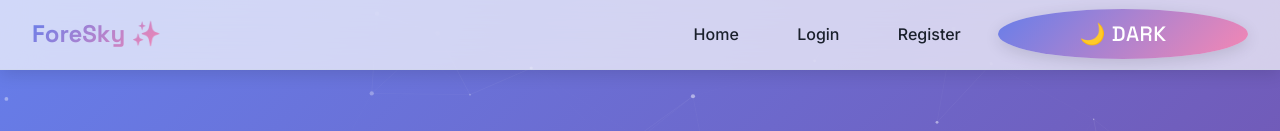
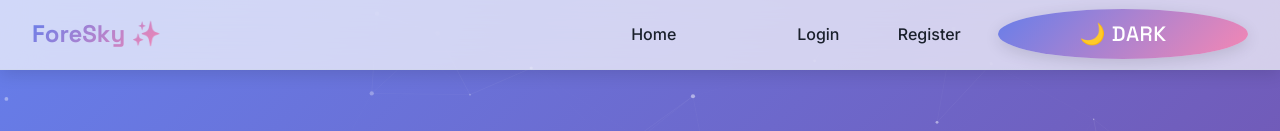
Before and after one commit to irev88/ForeSky, a React (Vite) app in the folder frontend/: page / in a window 1280 px wide. Shown: the top 131 px of the page. Built offline with nearby package versions, Linux system fonts and the light colour scheme; no server answers.

Commit message:
Update App.css

```diff
--- a/frontend/src/App.css
+++ b/frontend/src/App.css
@@ -212,6 +212,14 @@
     font-size: 1.3rem;
     box-shadow: var(--shadow-md);
     border: none !important;
+  }
+
+  .home {
+    width: 150px
+  }
+
+  .logout {
+    width: 250px
   }
 
   .theme-toggle:hover {
```
